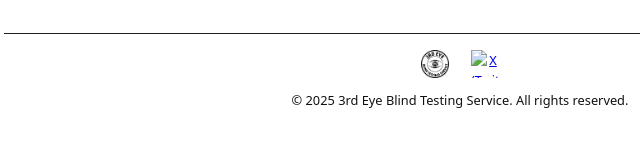
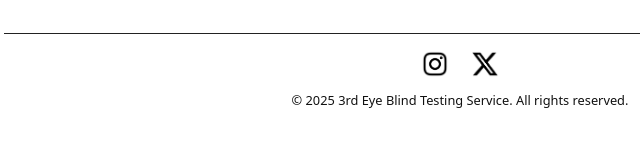
Before and after one commit to SpiceOfLifeSeeds/3EBTS, a plain HTML site: page index.html in a window 1280 px wide. Shown: the part 1622-1768 px from the top of the page, 180-820 px from the left. Drawn offline with Linux system fonts and the light colour scheme.

Commit message:
Update index.html

```diff
--- a/index.html
+++ b/index.html
@@ -333,17 +333,16 @@
    <footer>
   <div class="social-links">
     <a href="https://www.instagram.com/3rdeyeblindtesting/" target="_blank" rel="noopener noreferrer">
-      <img src="logo-3ebts-service.png" alt="Instagram" />
+      <img src="ig-logo.png.jpg" alt="Instagram" />
     </a>
 
     <a href="https://x.com/3rdEyeBlindTest" target="_blank" rel="noopener noreferrer">
-      <img src="xlogo.png" alt="X (Twitter)" />
+      <img src="x-logo.png.png" alt="X (Twitter)" />
     </a>
   </div>
 
   © 2025 3rd Eye Blind Testing Service. All rights reserved.
 </footer>
-
   </div>
 </body>
 </html>
```
